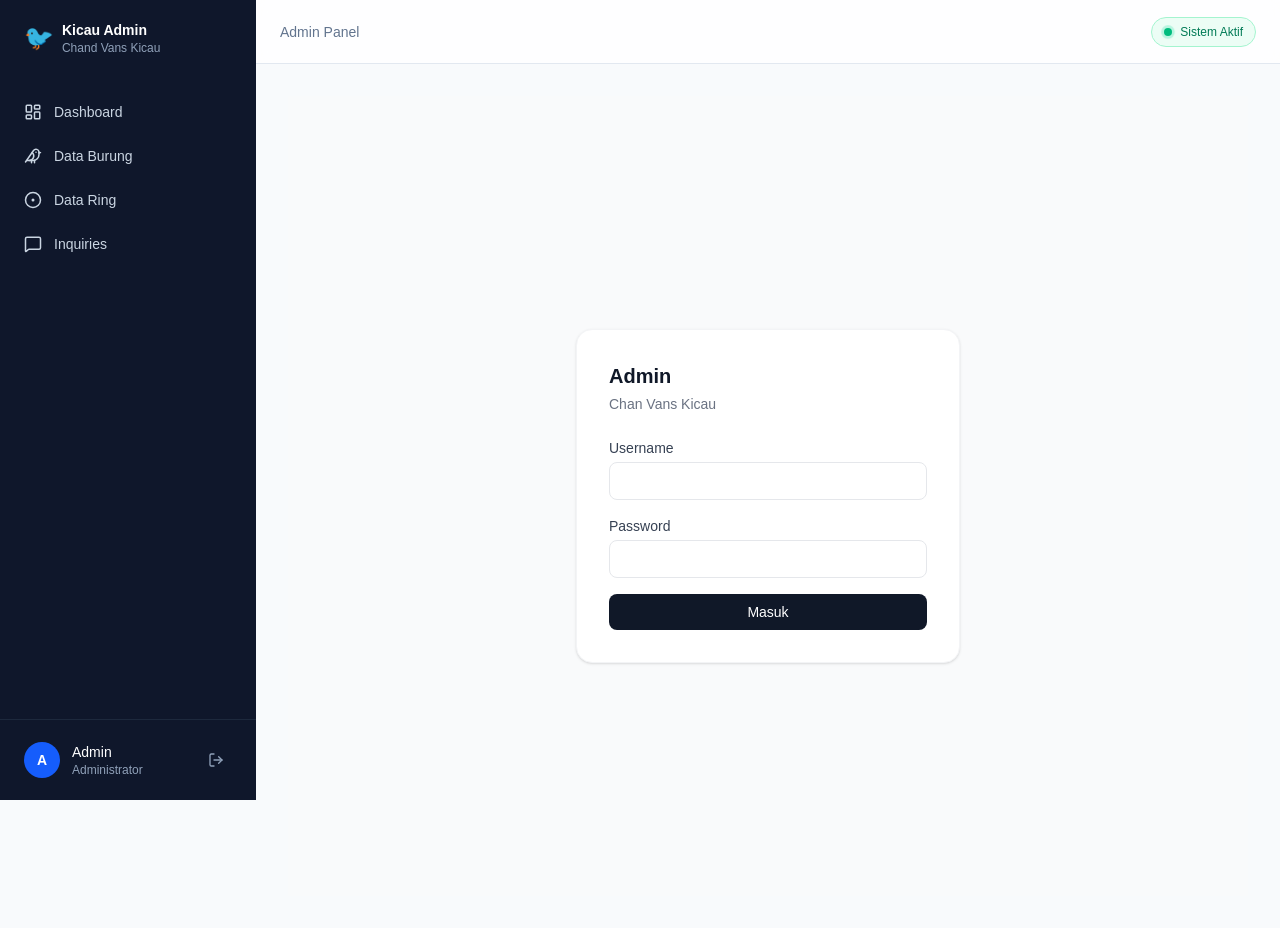
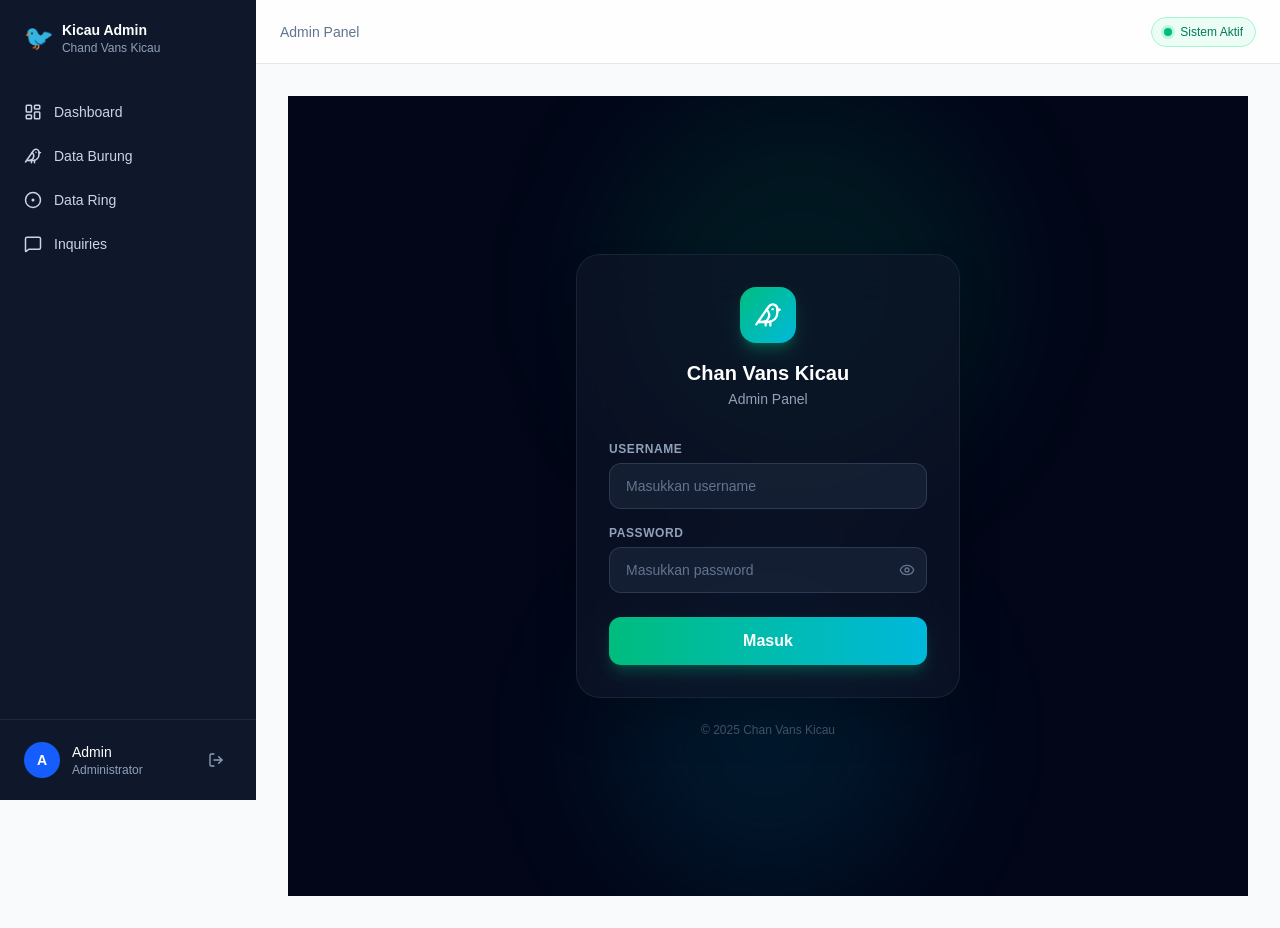
Before and after one commit to Andri-A7/chand-vans-kicau, a Next.js app: page /admin/login in a window 1280 px wide. Built offline with nearby package versions, Linux system fonts and the light colour scheme; no server answers.

Commit message:
feat: UI overhaul — BirdCard 3D, catalog filter pills, homepage hero, bird detail sticky CTA

```diff
--- a/app/admin/login/page.tsx
+++ b/app/admin/login/page.tsx
@@ -2,10 +2,12 @@
 
 import { useState } from "react";
 import { loginAction } from "../../../actions/auth.actions";
+import { Bird, Eye, EyeOff } from "lucide-react";
 
 export default function LoginPage() {
   const [error, setError] = useState<string | null>(null);
   const [loading, setLoading] = useState(false);
+  const [showPassword, setShowPassword] = useState(false);
 
   async function handleSubmit(e: React.FormEvent<HTMLFormElement>) {
     e.preventDefault();
@@ -13,12 +15,11 @@ export default function LoginPage() {
     setError(null);
 
     const form = e.currentTarget;
-    const formData = {
+    const result = await loginAction({
       username: (form.elements.namedItem("username") as HTMLInputElement).value,
       password: (form.elements.namedItem("password") as HTMLInputElement).value,
-    };
+    });
 
-    const result = await loginAction(formData);
     if (result?.success === false) {
       setError(result.error ?? "Login gagal");
       setLoading(false);
@@ -26,14 +27,27 @@ export default function LoginPage() {
   }
 
   return (
-    <div className="min-h-screen flex items-center justify-center bg-gray-50">
-      <div className="w-full max-w-sm bg-white rounded-2xl shadow-sm border border-gray-100 p-8">
-        <h1 className="text-xl font-semibold text-gray-900 mb-1">Admin</h1>
-        <p className="text-sm text-gray-500 mb-6">Chan Vans Kicau</p>
+    <div className="min-h-screen bg-slate-950 flex items-center justify-center p-4 relative overflow-hidden">
+      {/* Background blobs */}
+      <div className="absolute top-0 left-1/3 w-96 h-96 bg-emerald-500/10 rounded-full blur-3xl pointer-events-none" />
+      <div className="absolute bottom-0 right-1/3 w-80 h-80 bg-cyan-500/10 rounded-full blur-3xl pointer-events-none" />
 
+      <div className="relative w-full max-w-sm">
+        {/* Card */}
+        <div className="rounded-3xl border border-slate-800/80 bg-slate-900/60 backdrop-blur-xl shadow-2xl p-8">
+          {/* Logo */}
+          <div className="flex flex-col items-center mb-8">
+            <div className="w-14 h-14 rounded-2xl bg-gradient-to-br from-emerald-500 to-cyan-500 flex items-center justify-center shadow-lg shadow-emerald-500/30 mb-4">
+              <Bird className="w-7 h-7 text-white" />
+            </div>
+            <h1 className="text-xl font-bold text-white">Chan Vans Kicau</h1>
+            <p className="text-sm text-slate-400 mt-0.5">Admin Panel</p>
+          </div>
+
+          {/* Form */}
           <form onSubmit={handleSubmit} className="space-y-4">
             <div>
-            <label className="block text-sm font-medium text-gray-700 mb-1">
+              <label className="block text-xs font-semibold text-slate-400 uppercase tracking-wider mb-1.5">
                 Username
               </label>
               <input
@@ -41,38 +55,54 @@ export default function LoginPage() {
                 type="text"
                 required
                 autoComplete="username"
-              className="w-full px-3 py-2 border border-gray-200 rounded-lg text-sm focus:outline-none focus:ring-2 focus:ring-gray-900"
+                className="w-full px-4 py-3 rounded-xl border border-slate-700/80 bg-slate-800/60 text-white placeholder-slate-500 text-sm focus:outline-none focus:ring-2 focus:ring-emerald-500/50 focus:border-emerald-500 transition-all"
+                placeholder="Masukkan username"
               />
             </div>
 
             <div>
-            <label className="block text-sm font-medium text-gray-700 mb-1">
+              <label className="block text-xs font-semibold text-slate-400 uppercase tracking-wider mb-1.5">
                 Password
               </label>
+              <div className="relative">
                 <input
                   name="password"
-              type="password"
+                  type={showPassword ? "text" : "password"}
                   required
                   autoComplete="current-password"
-              className="w-full px-3 py-2 border border-gray-200 rounded-lg text-sm focus:outline-none focus:ring-2 focus:ring-gray-900"
+                  className="w-full px-4 py-3 pr-11 rounded-xl border border-slate-700/80 bg-slate-800/60 text-white placeholder-slate-500 text-sm focus:outline-none focus:ring-2 focus:ring-emerald-500/50 focus:border-emerald-500 transition-all"
+                  placeholder="Masukkan password"
                 />
+                <button
+                  type="button"
+                  onClick={() => setShowPassword(!showPassword)}
+                  className="absolute right-3 top-1/2 -translate-y-1/2 text-slate-500 hover:text-slate-300 transition-colors"
+                >
+                  {showPassword ? <EyeOff className="w-4 h-4" /> : <Eye className="w-4 h-4" />}
+                </button>
+              </div>
             </div>
 
             {error && (
-            <p className="text-sm text-red-600 bg-red-50 px-3 py-2 rounded-lg">
+              <div className="px-4 py-3 rounded-xl bg-red-500/10 border border-red-500/20 text-red-400 text-sm">
                 {error}
-            </p>
+              </div>
             )}
 
             <button
               type="submit"
               disabled={loading}
-            className="w-full bg-gray-900 text-white py-2 rounded-lg text-sm font-medium hover:bg-gray-800 disabled:opacity-50 transition-colors"
+              className="w-full min-h-[48px] bg-gradient-to-r from-emerald-500 to-cyan-500 hover:from-emerald-600 hover:to-cyan-600 text-white font-bold py-3 rounded-xl shadow-lg shadow-emerald-500/25 transition-all hover:shadow-emerald-500/40 disabled:opacity-50 active:scale-95 mt-2"
             >
               {loading ? "Masuk..." : "Masuk"}
             </button>
           </form>
         </div>
+
+        <p className="text-center text-xs text-slate-600 mt-6">
+          © 2025 Chan Vans Kicau
+        </p>
+      </div>
     </div>
   );
 }
```
Lines whose indentation alone changed are shown as unchanged.
